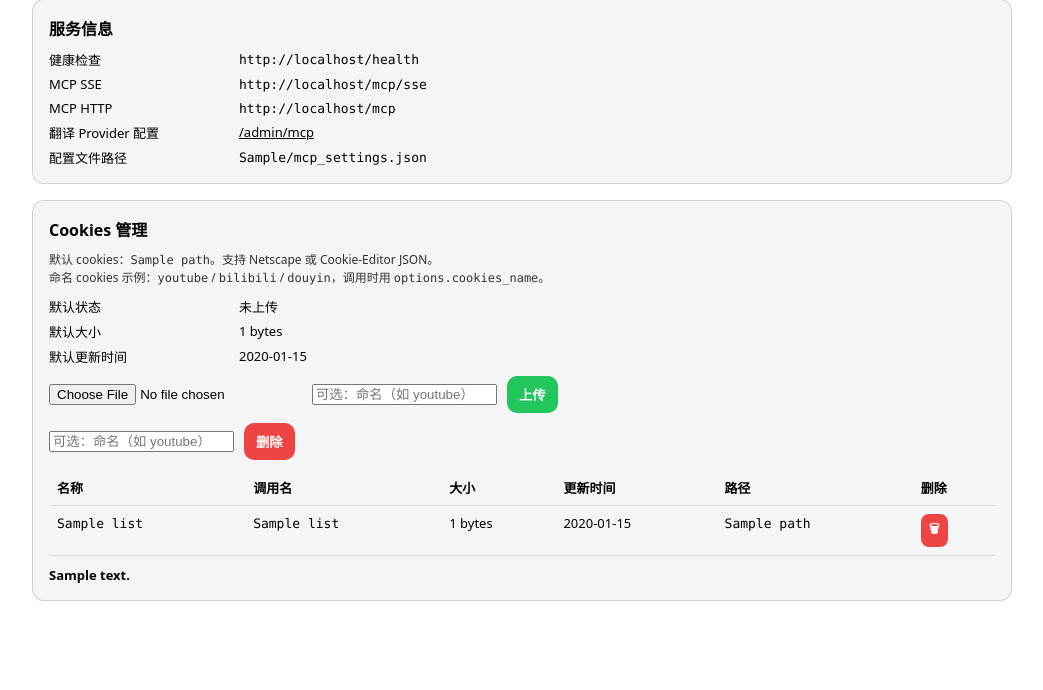
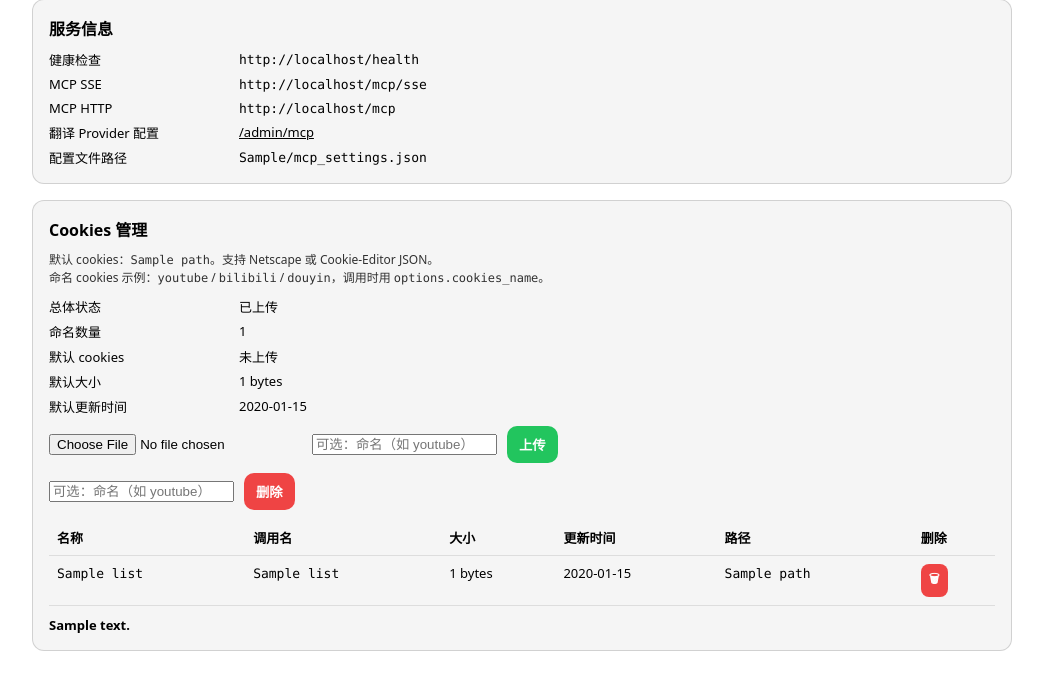
Before and after one commit to mjchen0604-web/MJYT-DLP-, a Flask app: template mjytdlp/templates/admin_panel.html in a window 1280 px wide. Shown: the part 86-776 px from the top of the page, without its empty margins (118-1161 px from the left). Run offline with Flask 3, Linux system fonts and the light colour scheme; the template is opened without the code that fills it: most values are stand-ins (such as "Sample title", 1, 10 or a date in 2020).

Commit message:
Clarify cookies status in admin UI

```diff
--- a/mjytdlp/templates/admin_panel.html
+++ b/mjytdlp/templates/admin_panel.html
@@ -52,7 +52,11 @@
         <div class="muted">默认 cookies：<code>{{ cookies.path }}</code>。支持 Netscape 或 Cookie-Editor JSON。</div>
         <div class="muted">命名 cookies 示例：<code>youtube</code> / <code>bilibili</code> / <code>douyin</code>，调用时用 <code>options.cookies_name</code>。</div>
         <div class="kv" style="margin-top: 10px;">
-          <div>默认状态</div>
+          <div>总体状态</div>
+          <div>{% if cookies.exists or cookies.list %}已上传{% else %}未上传{% endif %}</div>
+          <div>命名数量</div>
+          <div>{{ cookies.list|length }}</div>
+          <div>默认 cookies</div>
           <div>{% if cookies.exists %}已上传{% else %}未上传{% endif %}</div>
           <div>默认大小</div>
           <div>{% if cookies.size is not none %}{{ cookies.size }} bytes{% else %}-{% endif %}</div>
```
